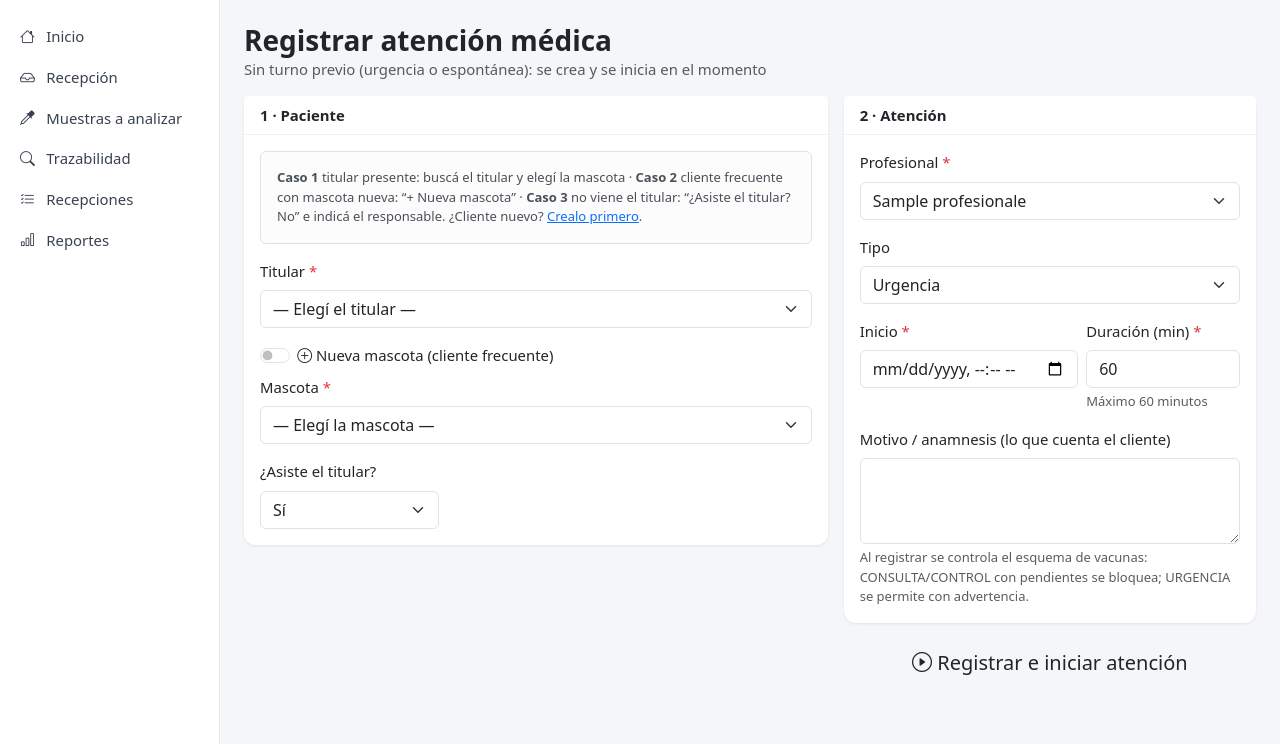
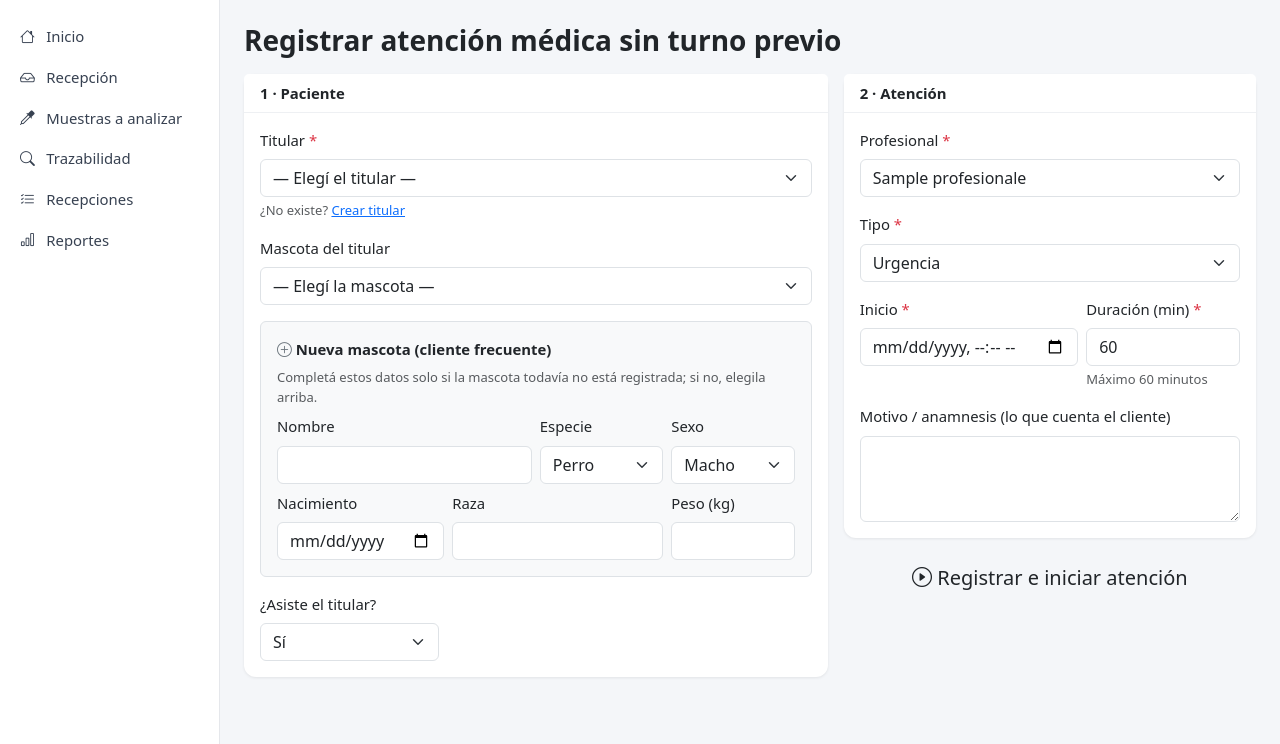
Before and after one commit to jessbaigorria/TPI_Veterinaria, a FastAPI app: template app/web/templates/clinica/atencion_nueva.html in a window 1280 px wide. Shown: the part 56-800 px from the top of the page. Run offline with FastAPI, Linux system fonts and the light colour scheme; the template is opened without the code that fills it: most values are stand-ins (such as "Sample title", 1, 10 or a date in 2020); some libraries are stand-ins or nearby versions.

Commit message:
Bloque D: pantalla Registrar atención médica sin turno previo
- Nuevo título y sin el recuadro explicativo ni textos técnicos
- Crear titular desde el formulario y volver con el titular ya elegido (?next=)
- Sección de mascota nueva desplegada: se usa la nueva si se completa, si no la elegida
- Responsable presente solo letras (mín. 3) en el formulario y en el dominio
- Tests de la pantalla

Co-Authored-By: Claude Opus 5.5 <noreply@anthropic.com>
Claude-Session: https://claude.ai/code/session_01HqYm2Jsx781rutxguLW4J1

```diff
--- a/app/seed.py
+++ b/app/seed.py
@@ -338,7 +338,7 @@ class Sembrador:
                      diagnostico="Herida cortante en almohadilla")
         self.atender(-22, 18, self.norte, m["Mía"], TipoAtencion.URGENCIA, prof=self.medina,
                      diagnostico="Vómitos por ingesta de cuerpo extraño", asiste_titular=False,
-                     responsable="Vecina (autorizada por la titular)")
+                     responsable="Vecina autorizada por la titular")
         # Un turno cancelado.
         reloj.fijar(datetime.combine(self.hoy + timedelta(days=-30), time(8, 0)))
         t = self.ate.reservar_turno(m["Nina"].id, self.diaz.id, self.centro.id,
--- a/app/services/atenciones.py
+++ b/app/services/atenciones.py
@@ -71,6 +71,8 @@ class AtencionesService(ServicioBase):
             mascota = MascotasService(self.s).crear_mascota(**nueva_mascota)
             self.s.flush()
             mascota_id = mascota.id
+        elif not mascota_id:
+            raise DatosInvalidosError("Elegí una mascota del titular o completá los datos de la mascota nueva.")
         inicio = a_fecha_hora(inicio) or reloj.ahora().replace(second=0)
         try:
             minutos = int(duracion_minutos) if duracion_minutos not in (None, "") else None
--- a/app/web/formato.py
+++ b/app/web/formato.py
@@ -49,6 +49,12 @@ def fecha_hora(valor) -> str:
 
 def hora(valor) -> str:
     return valor.strftime("%H:%M") if valor else "–"
+
+
+def dni(valor) -> str:
+    """DNI con el formato de la máscara: ## ### ### (o # ### ### si tiene 7 dígitos)."""
+    d = "".join(ch for ch in str(valor or "") if ch.isdigit())
+    return f"{d[:-6]} {d[-6:-3]} {d[-3:]}" if len(d) >= 7 else (d or "–")
 
 
 def moneda(valor) -> str:
--- a/app/web/plantillas.py
+++ b/app/web/plantillas.py
@@ -16,7 +16,7 @@ DIRECTORIO = Path(__file__).resolve().parent / "templates"
 templates = Jinja2Templates(directory=str(DIRECTORIO))
 env = templates.env
 env.filters.update(
-    fecha=formato.fecha, fecha_hora=formato.fecha_hora, hora=formato.hora, moneda=formato.moneda,
+    fecha=formato.fecha, fecha_hora=formato.fecha_hora, dni=formato.dni, hora=formato.hora, moneda=formato.moneda,
     numero=formato.numero, celda=formato.valor_celda, color_muestra=formato.color_muestra,
     color_remito=formato.color_remito, color_enum=formato.color_enum, color_nombre=formato.color_nombre_estado,
     etiqueta=formato.etiqueta,
--- a/app/web/static/app.js
+++ b/app/web/static/app.js
@@ -149,6 +149,19 @@ document.addEventListener("DOMContentLoaded", () => {
     recalcular(!duracion.value);
   }
 
+  // Registrar atención: se usa la mascota elegida o, si se completa el nombre, la mascota nueva.
+  const fNueva = document.querySelector("form[data-mascota-nueva]");
+  if (fNueva) {
+    const nombre = fNueva.querySelector("[name=nm_nombre]"), mascota = fNueva.querySelector("[name=mascota_id]");
+    const requeridosNueva = fNueva.querySelectorAll("input[data-nueva], select[data-nueva]");
+    const ajustar = () => {
+      const nueva = nombre.value.trim() !== "";
+      mascota.required = !nueva;
+      requeridosNueva.forEach((el) => { el.required = nueva; });
+    };
+    nombre.addEventListener("input", ajustar); ajustar();
+  }
+
   // Gráficos de reportes (Chart.js).
   document.querySelectorAll("canvas[data-grafico]").forEach((c) => {
     try { new Chart(c, JSON.parse(c.dataset.grafico)); } catch (e) { console.error(e); }
--- a/app/web/templates/clinica/atencion_nueva.html
+++ b/app/web/templates/clinica/atencion_nueva.html
@@ -1,47 +1,44 @@
 {% extends "base.html" %}
 {% from "componentes/macros.html" import encabezado, opciones_profesionales %}
 {% block contenido %}
-{% call encabezado("Registrar atención médica", "Sin turno previo (urgencia o espontánea): se crea y se inicia en el momento") %}{% endcall %}
-<form method="post" action="/clinica/atenciones/registrar" data-horario-sin-turno data-duraciones='{{ DURACIONES|tojson }}'>
+{% call encabezado("Registrar atención médica sin turno previo") %}{% endcall %}
+<form method="post" action="/clinica/atenciones/registrar" data-horario-sin-turno data-duraciones='{{ DURACIONES|tojson }}' data-mascota-nueva>
 <div class="row g-3">
   <div class="col-lg-7">
     <div class="card mb-3"><div class="card-header">1 · Paciente</div><div class="card-body">
-      <div class="alert alert-light border small mb-3">
-        <b>Caso 1</b> titular presente: buscá el titular y elegí la mascota ·
-        <b>Caso 2</b> cliente frecuente con mascota nueva: “+ Nueva mascota” ·
-        <b>Caso 3</b> no viene el titular: “¿Asiste el titular? No” e indicá el responsable.
-        ¿Cliente nuevo? <a href="/clinica/clientes/nuevo">Crealo primero</a>.
+      <label class="form-label" for="titular_id">Titular <span class="text-danger">*</span></label>
+      <select class="form-select" id="titular_id" name="titular_id" required data-buscar="Buscá por apellido o DNI">
+        <option value="">— Elegí el titular —</option>
+        {% for t in titulares %}<option value="{{ t.id }}" {{ 'selected' if query.titular == t.id|string or previo.titular_id == t.id|string or (query.mascota and t.mascotas|selectattr('id','equalto',query.mascota|int)|list) }}>{{ t.nombre_completo() }} · DNI {{ t.dni|dni }}</option>{% endfor %}
+      </select>
+      <div class="form-text mb-3">¿No existe? <a href="/clinica/clientes/nuevo?next=/clinica/atenciones/nueva">Crear titular</a></div>
+
+      <label class="form-label" for="mascota_id">Mascota del titular</label>
+      <select class="form-select" id="mascota_id" name="mascota_id" data-buscar="Buscá la mascota" data-mascotas-de="titular_id" data-aviso="aviso-vacunas"
+              data-seleccionada="{{ query.mascota or previo.mascota_id }}"><option value="">— Elegí la mascota —</option></select>
+      <div id="aviso-vacunas" class="mt-2"></div>
+
+      <div class="border rounded p-3 mt-3 bg-light">
+        <div class="fw-semibold mb-2"><i class="bi bi-plus-circle text-secondary"></i> Nueva mascota (cliente frecuente)</div>
+        <div class="form-text mt-0 mb-2">Completá estos datos solo si la mascota todavía no está registrada; si no, elegila arriba.</div>
+        <div class="row g-2">
+          <div class="col-md-6"><label class="form-label" for="nm_nombre">Nombre</label><input class="form-control" id="nm_nombre" name="nm_nombre" value="{{ previo.nm_nombre }}" data-nueva></div>
+          <div class="col-md-3"><label class="form-label">Especie</label><select class="form-select" name="nm_especie" data-nueva>
+            {% for e in enums.Especie %}<option value="{{ e.value }}" {{ 'selected' if previo.nm_especie == e.value }}>{{ e.etiqueta }}</option>{% endfor %}</select></div>
+          <div class="col-md-3"><label class="form-label">Sexo</label><select class="form-select" name="nm_sexo" data-nueva>
+            {% for e in enums.Sexo %}<option value="{{ e.value }}" {{ 'selected' if previo.nm_sexo == e.value }}>{{ e.etiqueta }}</option>{% endfor %}</select></div>
+          <div class="col-md-4"><label class="form-label">Nacimiento</label><input type="date" class="form-control" name="nm_fecha_nacimiento" max="{{ reloj.hoy() }}" value="{{ previo.nm_fecha_nacimiento }}" data-nueva></div>
+          <div class="col-md-5"><label class="form-label">Raza</label><input class="form-control" name="nm_raza" value="{{ previo.nm_raza }}"></div>
+          <div class="col-md-3"><label class="form-label">Peso (kg)</label><input class="form-control" type="number" min="0" step="0.1" name="nm_peso" value="{{ previo.nm_peso }}"></div>
+        </div>
       </div>
-      <label class="form-label">Titular <span class="text-danger">*</span></label>
-      <select class="form-select mb-3" id="titular_id" name="titular_id" required data-buscar="Buscá por apellido o DNI">
-        <option value="">— Elegí el titular —</option>
-        {% for t in titulares %}<option value="{{ t.id }}" {{ 'selected' if previo.titular_id == t.id|string or (query.mascota and t.mascotas|selectattr('id','equalto',query.mascota|int)|list) }}>{{ t.nombre_completo() }} · DNI {{ t.dni }}</option>{% endfor %}
-      </select>
-      <div class="form-check form-switch mb-2">
-        <input class="form-check-input" type="checkbox" id="nueva_mascota" name="nueva_mascota" value="1" {{ 'checked' if previo.nueva_mascota }}>
-        <label class="form-check-label" for="nueva_mascota"><i class="bi bi-plus-circle"></i> Nueva mascota (cliente frecuente)</label>
-      </div>
-      <div data-muestra-si="nueva_mascota:0">
-        <label class="form-label">Mascota <span class="text-danger">*</span></label>
-        <select class="form-select" name="mascota_id" data-buscar="Buscá la mascota" data-requerido="1" data-mascotas-de="titular_id" data-aviso="aviso-vacunas"
-                data-seleccionada="{{ query.mascota or previo.mascota_id }}"><option value="">— Elegí la mascota —</option></select>
-        <div id="aviso-vacunas" class="mt-2"></div>
-      </div>
-      <div data-muestra-si="nueva_mascota:1" class="row g-2 border rounded p-2 bg-light">
-        <div class="col-md-6"><label class="form-label">Nombre *</label><input class="form-control" name="nm_nombre" data-requerido="1" value="{{ previo.nm_nombre }}"></div>
-        <div class="col-md-3"><label class="form-label">Especie *</label><select class="form-select" name="nm_especie">
-          {% for e in enums.Especie %}<option value="{{ e.value }}">{{ e.etiqueta }}</option>{% endfor %}</select></div>
-        <div class="col-md-3"><label class="form-label">Sexo *</label><select class="form-select" name="nm_sexo">
-          {% for e in enums.Sexo %}<option value="{{ e.value }}">{{ e.etiqueta }}</option>{% endfor %}</select></div>
-        <div class="col-md-4"><label class="form-label">Nacimiento *</label><input type="date" class="form-control" name="nm_fecha_nacimiento" data-requerido="1" value="{{ previo.nm_fecha_nacimiento }}"></div>
-        <div class="col-md-5"><label class="form-label">Raza</label><input class="form-control" name="nm_raza" value="{{ previo.nm_raza }}"></div>
-        <div class="col-md-3"><label class="form-label">Peso (kg)</label><input class="form-control" name="nm_peso" value="{{ previo.nm_peso }}"></div>
-      </div>
+
       <div class="row g-2 mt-2">
         <div class="col-md-4"><label class="form-label">¿Asiste el titular?</label>
           <select class="form-select" name="asiste_titular" id="asiste"><option value="1">Sí</option><option value="0" {{ 'selected' if previo.asiste_titular == '0' }}>No</option></select></div>
-        <div class="col-md-8" data-muestra-si="asiste:0"><label class="form-label">Responsable presente <span class="text-danger">*</span></label>
-          <input class="form-control" name="responsable_presente" data-requerido="1" placeholder="Nombre y vínculo con el titular" value="{{ previo.responsable_presente }}"></div>
+        <div class="col-md-8" data-muestra-si="asiste:0"><label class="form-label" for="responsable_presente">Responsable presente <span class="text-danger">*</span></label>
+          <input class="form-control" id="responsable_presente" name="responsable_presente" data-requerido="1" minlength="3" pattern="{{ PATRON_LETRAS }}"
+                 title="Solo letras y espacios (al menos 3)" placeholder="Nombre y apellido" value="{{ previo.responsable_presente }}"></div>
       </div>
     </div></div>
   </div>
@@ -51,7 +48,7 @@
       <select class="form-select mb-3" name="profesional_id" required>
         {{ opciones_profesionales(profesionales, previo.profesional_id) }}
       </select>
-      <label class="form-label">Tipo</label>
+      <label class="form-label">Tipo <span class="text-danger">*</span></label>
       <select class="form-select mb-3" name="tipo" required>
         {% for t in enums.TipoAtencion %}<option value="{{ t.value }}" {{ 'selected' if (query.tipo or previo.tipo or 'URGENCIA') == t.value }}>{{ t.etiqueta }}</option>{% endfor %}
       </select>
@@ -65,7 +62,6 @@
       </div>
       <label class="form-label">Motivo / anamnesis (lo que cuenta el cliente)</label>
       <textarea class="form-control" name="motivo" rows="3">{{ previo.motivo }}</textarea>
-      <div class="form-text">Al registrar se controla el esquema de vacunas: CONSULTA/CONTROL con pendientes se bloquea; URGENCIA se permite con advertencia.</div>
     </div></div>
     <button class="btn btn-portal btn-lg w-100"><i class="bi bi-play-circle"></i> Registrar e iniciar atención</button>
   </div>
--- a/app/web/templates/clinica/cliente_form.html
+++ b/app/web/templates/clinica/cliente_form.html
@@ -12,7 +12,7 @@
     <div class="col-md-6">{{ campo('telefono', 'Teléfono', previo.telefono or (t.telefono if t)) }}</div>
     <div class="col-md-6">{{ campo('email', 'Email', previo.email or (t.email if t), tipo='email') }}</div>
   </div>
-  <input type="hidden" name="volver" value="{{ query.volver }}">
+  <input type="hidden" name="next" value="{{ query.next or previo.next }}">
   <button class="btn btn-portal"><i class="bi bi-check-lg"></i> Guardar</button>
   <a href="{{ '/clinica/clientes/' ~ t.id if t else '/clinica/clientes' }}" class="btn btn-outline-secondary">Cancelar</a>
 </form></div></div>
--- a/app/web/templates/clinica/mascota_form.html
+++ b/app/web/templates/clinica/mascota_form.html
@@ -9,9 +9,9 @@
   <div class="row g-2 mb-3">
     <div class="col-md-8"><select class="form-select" id="titular_id" name="titular_id" data-buscar="Buscá por apellido o DNI">
       <option value="">— Sin titular —</option>
-      {% for t in titulares %}<option value="{{ t.id }}" {{ 'selected' if query.titular == t.id|string or previo.titular_id == t.id|string }}>{{ t.nombre_completo() }} · DNI {{ t.dni }}</option>{% endfor %}
+      {% for t in titulares %}<option value="{{ t.id }}" {{ 'selected' if query.titular == t.id|string or previo.titular_id == t.id|string }}>{{ t.nombre_completo() }} · DNI {{ t.dni|dni }}</option>{% endfor %}
     </select>
-    <div class="form-text">¿No existe? <a href="/clinica/clientes/nuevo?volver=/clinica/mascotas/nueva">Crear titular</a>.</div></div>
+    <div class="form-text">¿No existe? <a href="/clinica/clientes/nuevo?next=/clinica/mascotas/nueva">Crear titular</a>.</div></div>
   </div>
   {% endif %}
   <div class="row">
--- a/app/web/templates/clinica/turno_nuevo.html
+++ b/app/web/templates/clinica/turno_nuevo.html
@@ -10,7 +10,7 @@
       <label class="form-label">Titular <span class="text-danger">*</span></label>
       <select class="form-select" id="titular_id" name="titular_id" required data-buscar="Buscá por apellido o DNI">
         <option value="">— Elegí el titular —</option>
-        {% for t in titulares %}<option value="{{ t.id }}" {{ 'selected' if (mascota and mascota.titular.id == t.id) or previo.titular_id == t.id|string }}>{{ t.nombre_completo() }} · DNI {{ t.dni }}</option>{% endfor %}
+        {% for t in titulares %}<option value="{{ t.id }}" {{ 'selected' if (mascota and mascota.titular.id == t.id) or previo.titular_id == t.id|string }}>{{ t.nombre_completo() }} · DNI {{ t.dni|dni }}</option>{% endfor %}
       </select>
     </div>
     <div class="col-md-6">
@@ -44,7 +44,8 @@
     <div class="col-md-4"><label class="form-label">¿Asiste el titular?</label>
       <select class="form-select" name="asiste_titular" id="asiste"><option value="1">Sí</option><option value="0">No</option></select></div>
     <div class="col-md-8" data-muestra-si="asiste:0"><label class="form-label">Responsable presente <span class="text-danger">*</span></label>
-      <input class="form-control" name="responsable_presente" data-requerido="1" placeholder="Nombre y vínculo"></div>
+      <input class="form-control" name="responsable_presente" data-requerido="1" minlength="3" pattern="{{ PATRON_LETRAS }}"
+             title="Solo letras y espacios (al menos 3)" placeholder="Nombre y apellido" value="{{ previo.responsable_presente }}"></div>
   </div>
   <div class="mt-4 d-flex gap-2"><button class="btn btn-portal"><i class="bi bi-check-lg"></i> Reservar</button>
     <a href="/clinica/agenda" class="btn btn-outline-secondary">Volver</a></div>
```
Also changed, not shown: app/domain/atencion.py (+5 -3 lines), app/web/routers/portal_clinica.py (+5 -2 lines), docs/DECISIONES.md (+9 -0 lines), tests/test_correcciones_web.py (+69 -0 lines).
